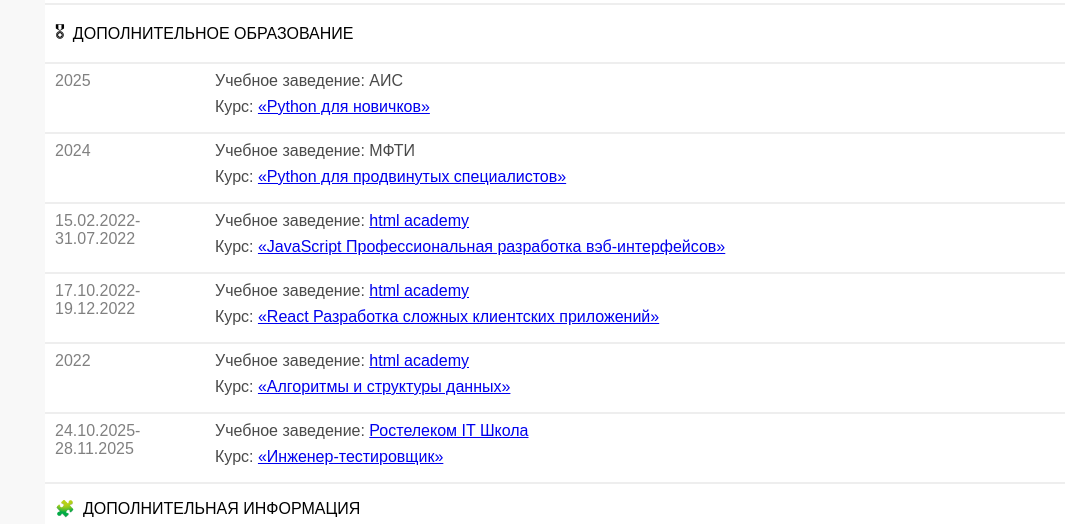
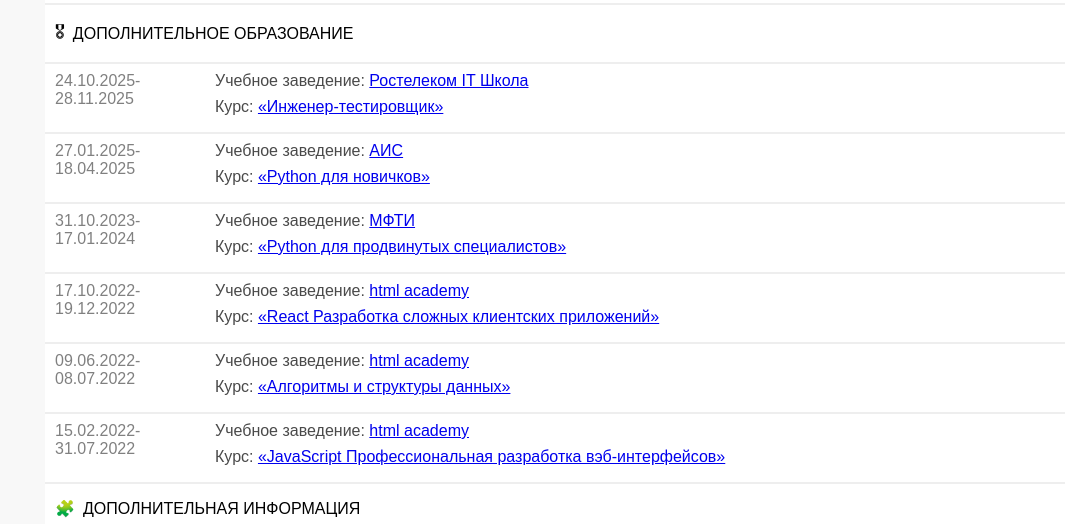
Before and after one commit to sasha1985y/resume_Kuyantsev_Alexander, a plain HTML site: page index.html in a window 1280 px wide. Shown: the part 719-1243 px from the top of the page, 215-1280 px from the left. Drawn offline with Linux system fonts and the light colour scheme; a script that the page names is missing.

Commit message:
Add x-commit

```diff
--- a/index.html
+++ b/index.html
@@ -153,11 +153,25 @@
             </div>
             <span class="line"></span>
             <div class="type-two__right-block">
-                <div class="type-two__right-block-date">2025</div>
+                <div class="type-two__right-block-date">24.10.2025-28.11.2025</div>
                 <div>
                     <div class="type-two__text">
                         Учебное заведение:
-                        <span>АИС</span>
+                        <a href="https://sz-rt.ru/">Ростелеком IT Школа</a>
+                    </div>
+                    <div class="type-two__text">
+                        Курс:
+                        <a href="https://sasha1985y.github.io/portfolio_Kuyantsev_Alexander/diploms.html#qa">«Инженер-тестировщик»</a>
+                    </div>
+                </div>
+            </div>
+            <span class="line"></span>
+            <div class="type-two__right-block">
+                <div class="type-two__right-block-date">27.01.2025-18.04.2025</div>
+                <div>
+                    <div class="type-two__text">
+                        Учебное заведение:
+                        <a href="https://www.infosystems.ru/">АИС</a>
                     </div>
                     <div class="type-two__text">
                         Курс:
@@ -167,29 +181,15 @@
             </div>
             <span class="line"></span>
             <div class="type-two__right-block">
-                <div class="type-two__right-block-date">2024</div>
+                <div class="type-two__right-block-date">31.10.2023-17.01.2024</div>
                 <div>
                     <div class="type-two__text">
                         Учебное заведение:
-                        <span>МФТИ</span>
+                        <a href="https://mipt.ru/">МФТИ</a>
                     </div>
                     <div class="type-two__text">
                         Курс:
                         <a href="https://sasha1985y.github.io/portfolio_Kuyantsev_Alexander/diploms.html#python-pro">«Python для продвинутых специалистов»</a>
-                    </div>
-                </div>
-            </div>
-            <span class="line"></span>
-            <div class="type-two__right-block">
-                <div class="type-two__right-block-date">15.02.2022-31.07.2022</div>
-                <div>
-                    <div class="type-two__text">
-                        Учебное заведение:
-                        <a href="https://htmlacademy.ru/profile/667_sasha_667">html academy</a>
-                    </div>
-                    <div class="type-two__text">
-                        Курс:
-                        <a href="https://sasha1985y.github.io/portfolio_Kuyantsev_Alexander/diploms.html#javascript_1">«JavaScript Профессиональная разработка вэб-интерфейсов»</a>
                     </div>
                 </div>
             </div>
@@ -209,7 +209,7 @@
             </div>
             <span class="line"></span>
             <div class="type-two__right-block">
-                <div class="type-two__right-block-date">2022</div>
+                <div class="type-two__right-block-date">09.06.2022-08.07.2022</div>
                 <div>
                     <div class="type-two__text">
                         Учебное заведение:
@@ -223,15 +223,15 @@
             </div>
             <span class="line"></span>
             <div class="type-two__right-block">
-                <div class="type-two__right-block-date">24.10.2025-28.11.2025</div>
+                <div class="type-two__right-block-date">15.02.2022-31.07.2022</div>
                 <div>
                     <div class="type-two__text">
                         Учебное заведение:
-                        <a href="https://sz-rt.ru/">Ростелеком IT Школа</a>
+                        <a href="https://htmlacademy.ru/profile/667_sasha_667">html academy</a>
                     </div>
                     <div class="type-two__text">
                         Курс:
-                        <a href="https://sasha1985y.github.io/portfolio_Kuyantsev_Alexander/diploms.html#qa">«Инженер-тестировщик»</a>
+                        <a href="https://sasha1985y.github.io/portfolio_Kuyantsev_Alexander/diploms.html#javascript_1">«JavaScript Профессиональная разработка вэб-интерфейсов»</a>
                     </div>
                 </div>
             </div>
```
